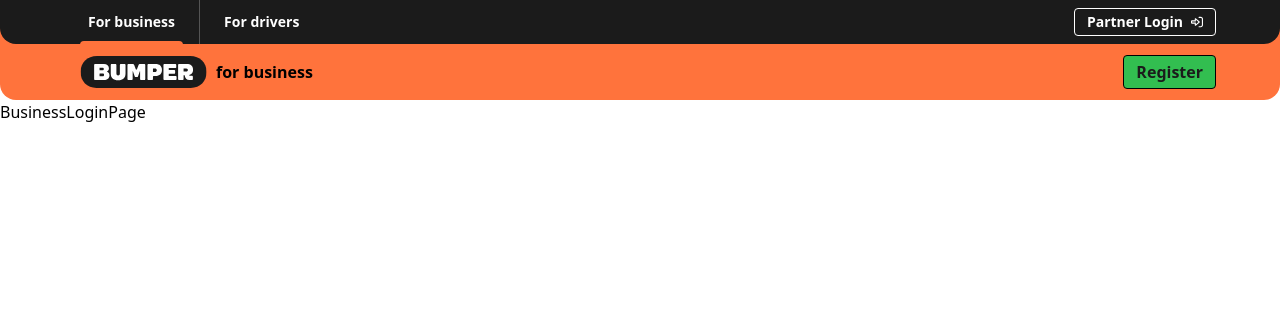
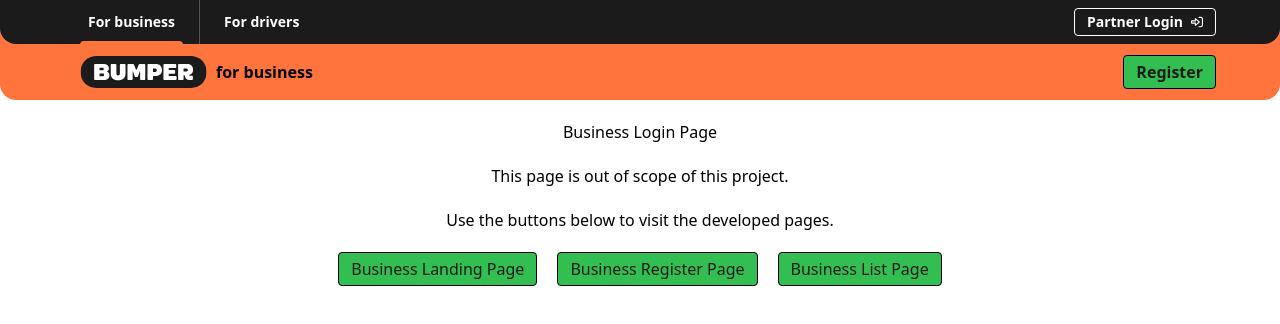
Before and after one commit to tmansuroglu/React-NextJs-Tailwind-Test-Case, a Next.js app: page /business/login in a window 1280 px wide. Shown: the top 324 px of the page. Built offline with nearby package versions, Linux system fonts and the light colour scheme.

Commit message:
feat: added empty page content

```diff
--- a/app/business/login/page.tsx
+++ b/app/business/login/page.tsx
@@ -1,10 +1,15 @@
 import type { Metadata } from "next";
 import PageContainer from "@/components/page-container";
+import EmptyPageContent from "@/components/EmptyPageContent";
 
 export const metadata: Metadata = {
   title: "Bumper UK - Business Login Page",
 };
 
 export default function BusinessLoginPage() {
-  return <PageContainer>BusinessLoginPage</PageContainer>;
+  return (
+    <PageContainer className="container mx-auto px-5">
+      <EmptyPageContent title="Business Login Page" />
+    </PageContainer>
+  );
 }
--- /dev/null
+++ b/app/components/EmptyPageContent/EmptyPageContent.tsx
@@ -0,0 +1,37 @@
+"use client";
+
+import { Routes } from "@/types/enums";
+import { redirect, RedirectType } from "next/navigation";
+
+type EmptyPageContentProps = {
+  title: string;
+};
+export function EmptyPageContent({ title }: EmptyPageContentProps) {
+  return (
+    <main className="text-center flex justify-center flex-col gap-5 pt-5">
+      <h1>{title}</h1>
+      <p>This page is out of scope of this project.</p>
+      <p> Use the buttons below to visit the developed pages.</p>
+      <div className="flex gap-5 justify-center">
+        <button
+          className="btn-primary"
+          onClick={() => redirect(Routes.Business, RedirectType.push)}
+        >
+          Business Landing Page
+        </button>
+        <button
+          className="btn-primary"
+          onClick={() => redirect(Routes.BusinessRegister, RedirectType.push)}
+        >
+          Business Register Page
+        </button>
+        <button
+          className="btn-primary"
+          onClick={() => redirect(Routes.BusinessList, RedirectType.push)}
+        >
+          Business List Page
+        </button>
+      </div>
+    </main>
+  );
+}
--- /dev/null
+++ b/app/components/EmptyPageContent/index.ts
@@ -0,0 +1 @@
+export { EmptyPageContent as default } from "./EmptyPageContent";
--- a/app/driver/login/page.tsx
+++ b/app/driver/login/page.tsx
@@ -1,10 +1,15 @@
 import type { Metadata } from "next";
 import PageContainer from "@/components/page-container";
+import EmptyPageContent from "@/components/EmptyPageContent";
 
 export const metadata: Metadata = {
   title: "Bumper UK - Driver Login Page",
 };
 
 export default function DriverLoginPage() {
-  return <PageContainer>DriverLoginPage</PageContainer>;
+  return (
+    <PageContainer>
+      <EmptyPageContent title="Driver Login Page" />
+    </PageContainer>
+  );
 }
--- a/app/driver/page.tsx
+++ b/app/driver/page.tsx
@@ -1,10 +1,15 @@
 import type { Metadata } from "next";
 import PageContainer from "@/components/page-container";
+import EmptyPageContent from "@/components/EmptyPageContent";
 
 export const metadata: Metadata = {
   title: "Bumper UK - Driver Landing Page",
 };
 
 export default function DriverPage() {
-  return <PageContainer>ForDriversPage</PageContainer>;
+  return (
+    <PageContainer>
+      <EmptyPageContent title="For Drivers Page" />
+    </PageContainer>
+  );
 }
--- a/app/driver/register/page.tsx
+++ b/app/driver/register/page.tsx
@@ -1,10 +1,15 @@
 import type { Metadata } from "next";
 import PageContainer from "@/components/page-container";
+import EmptyPageContent from "@/components/EmptyPageContent";
 
 export const metadata: Metadata = {
   title: "Bumper UK - Driver Register Page",
 };
 
 export default function DriverRegisterPage() {
-  return <PageContainer>DriverRegisterPage</PageContainer>;
+  return (
+    <PageContainer>
+      <EmptyPageContent title="Driver Register Page" />
+    </PageContainer>
+  );
 }
```
Also changed, not shown: 2 other files (tests, documents, lock files or other folders).
